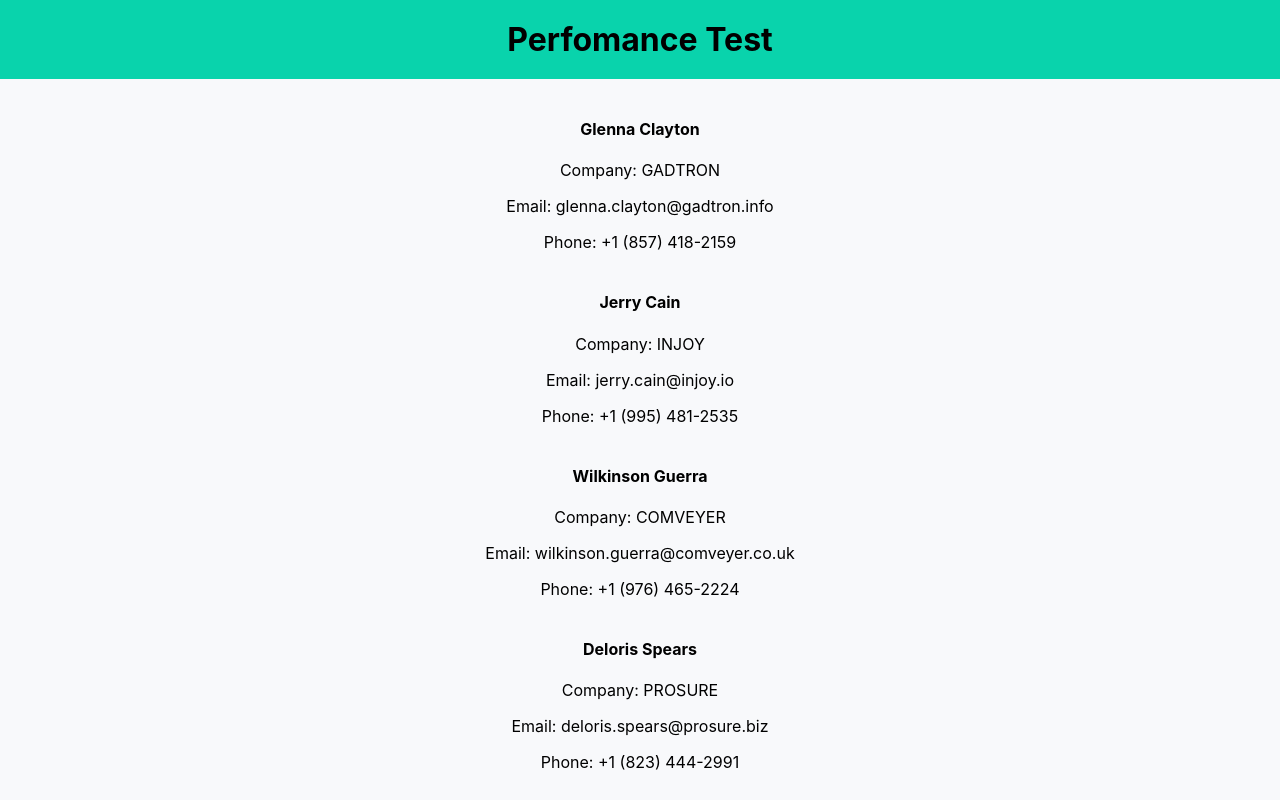
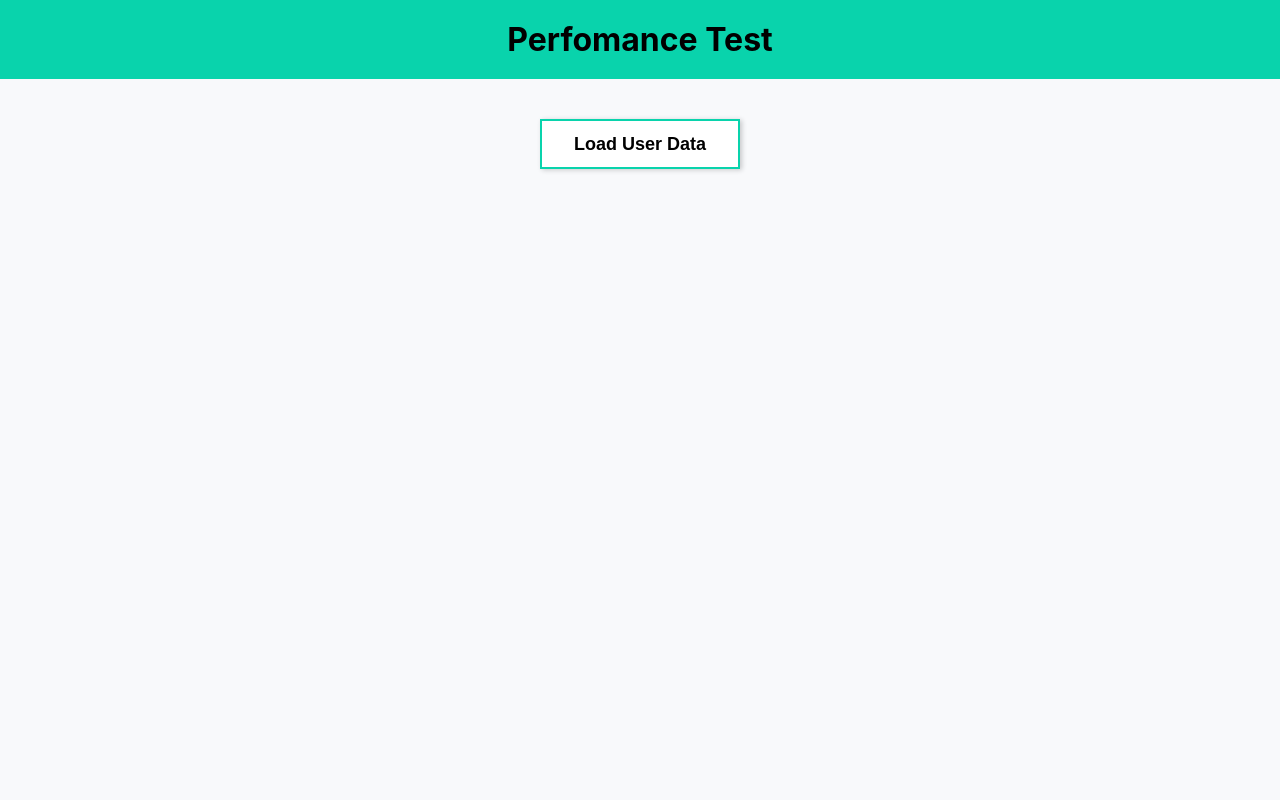
Before and after one commit to np6176a/performance-test, a React (Create React App) app: page / in a window 1280 px wide. Shown: the top 800 px of the page. Built offline with nearby package versions, Linux system fonts and the light colour scheme.

Commit message:
Finishing up components

```diff
--- a/src/App.css
+++ b/src/App.css
@@ -1,10 +1,12 @@
-body{
+body {
     background: #f8f9fb;
 }
-.App{
+
+.App {
     text-align: center;
 }
-header{
+
+header {
     background: #09d3ac;
     text-align: center;
     padding: 20px;
@@ -13,3 +15,34 @@ header{
     font-size: 2em;
     margin-bottom: 40px;
 }
+
+.content {
+    padding: 0;
+    max-width: 90vw;
+    margin: 0 auto;
+}
+
+.boxStyles {
+    text-align: left;
+    box-shadow: 2px 2px 3px 0px rgba(0, 0, 0, 0.5);
+    padding: 10px;
+    max-height: 200px;
+    height: 100%;
+    background: #fefefe;
+    border-radius: 3px;
+}
+
+button {
+    width: 200px;
+    height: 50px;
+    font-size: 18px;
+    outline: none;
+    margin: 0 auto;
+    background: #fff;
+    border: 2px solid #09d3ac;
+    color: #000000;
+    font-weight: 700;
+    -webkit-box-shadow: 2px 1px 5px 0px rgba(0, 0, 0, 0.2);
+    -moz-box-shadow: 2px 1px 5px 0px rgba(0, 0, 0, 0.2);
+    box-shadow: 2px 1px 5px 0px rgba(0, 0, 0, 0.2);
+}
--- a/src/App.js
+++ b/src/App.js
@@ -1,4 +1,5 @@
 import React from 'react'
+import 'flexboxgrid'
 import './App.css'
 import UserList from './UserList'
 
@@ -7,28 +8,25 @@ class App extends React.Component {
     data: null
   }
 
-  loadData () {
+  loadData = () => {
     fetch('/data.json')
       .then(response => response.json())
       .then(data => this.setState({ data }))
   }
 
-  componentDidMount () {
-    this.loadData()
-  }
-
   render () {
     const { data } = this.state
-    if(data === null) {
-      return 'Loading...'
-    }
     return (
       <div className="App row">
         <header className='col-xs-12'>
           Perfomance Test
         </header>
-        <div className='col-xs-12'>
-          <UserList data={data} />
+        <div className='col-xs-12 row content'>
+          {
+            data == null ?
+              <button onClick={this.loadData}>Load User Data</button>
+              : <UserList data={data} />
+          }
         </div>
       </div>
     )
--- a/src/UserList.jsx
+++ b/src/UserList.jsx
@@ -1,6 +1,5 @@
 import React from 'react'
 import { userData } from './utils'
-import 'flexboxgrid'
 
 const UserList = ({ data }) => {
   const users = userData(data)
@@ -9,14 +8,11 @@ const UserList = ({ data }) => {
 
 export default UserList
 
-
-
-class ListItem extends React.PureComponent {
+class ListItem extends React.Component {
   render () {
     const { users } = this.props
     return (
-      <div className='row' style={{ maxWidth: '90vw', margin: '0 auto' }}>
-        {users.map(user => (
+      users.map(user => (
         <div className='col-xs-3' key={user.id} style={{ marginBottom: '40px' }}>
           <div className='boxStyles'>
             <h4>{user.name}</h4>
@@ -25,8 +21,7 @@ class ListItem extends React.PureComponent {
             <p>Phone: {user.phone}</p>
           </div>
         </div>
-        ))}
-      </div>
+      ))
     )
   }
 }
```
Lines whose indentation alone changed are shown as unchanged.
